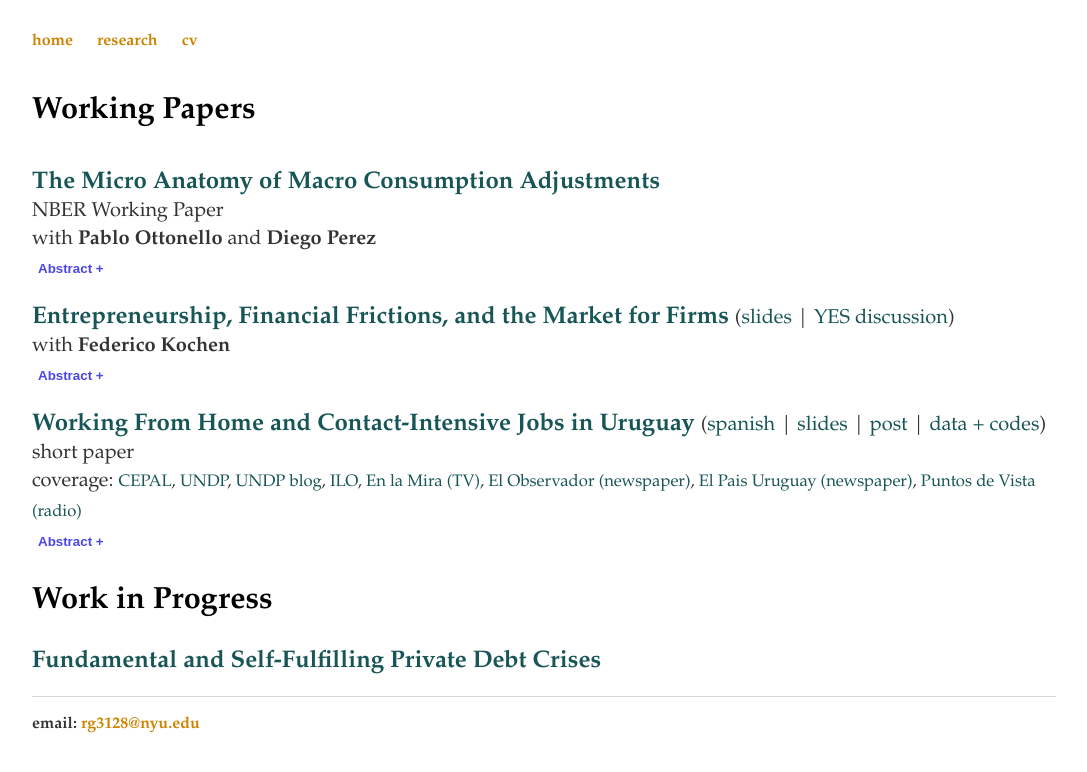
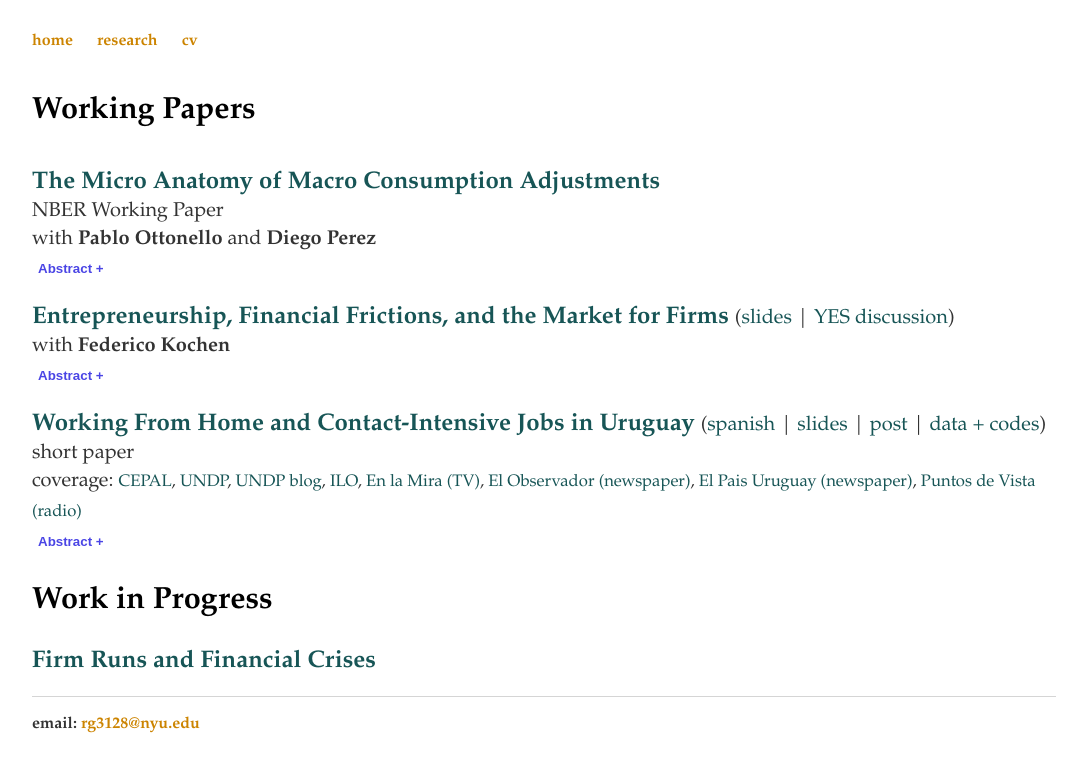
Before and after one commit to rafaguntin/rafaguntin.github.io, a Jekyll site: the page built from research/index.html, in a window 1280 px wide. Shown: the top 772 px of the page, without its empty margins (96-1183 px from the left). Built offline with Jekyll 4.4.1, drawn with Linux system fonts in a browser that asks for light colours.

Commit message:
Update index.html

```diff
--- a/research/index.html
+++ b/research/index.html
@@ -78,7 +78,7 @@ pandemic lockdown.  </span> <big>
 			<h3> <big> Work in Progress </h3>
 
 				<p> <big> <a style="font-weight: bold; color:#175556">
-					Fundamental and Self-Fulfilling Private Debt Crises </a> <big><big>
+					Firm Runs and Financial Crises </a> <big><big>
 			</p>
 
 
```
